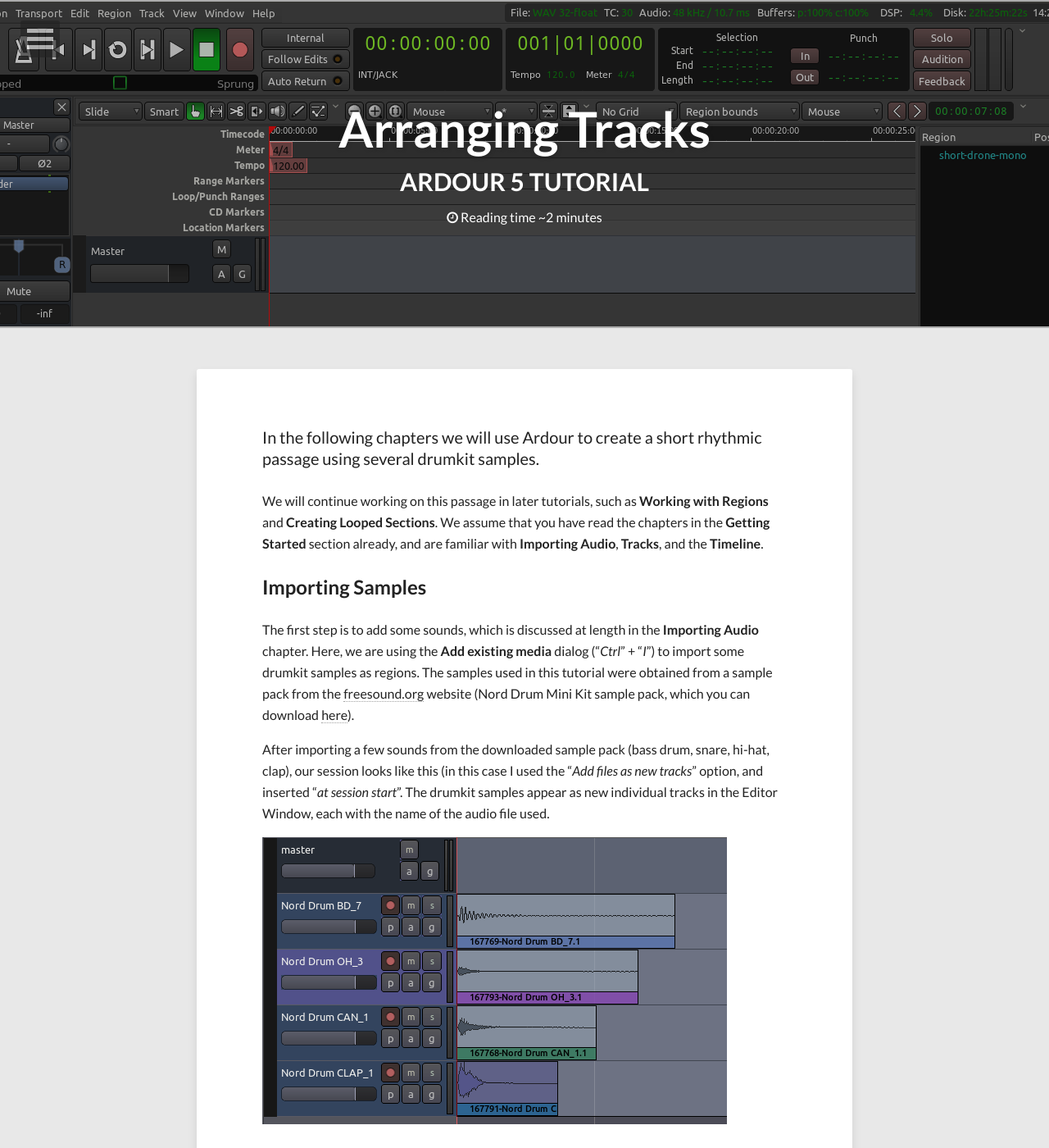
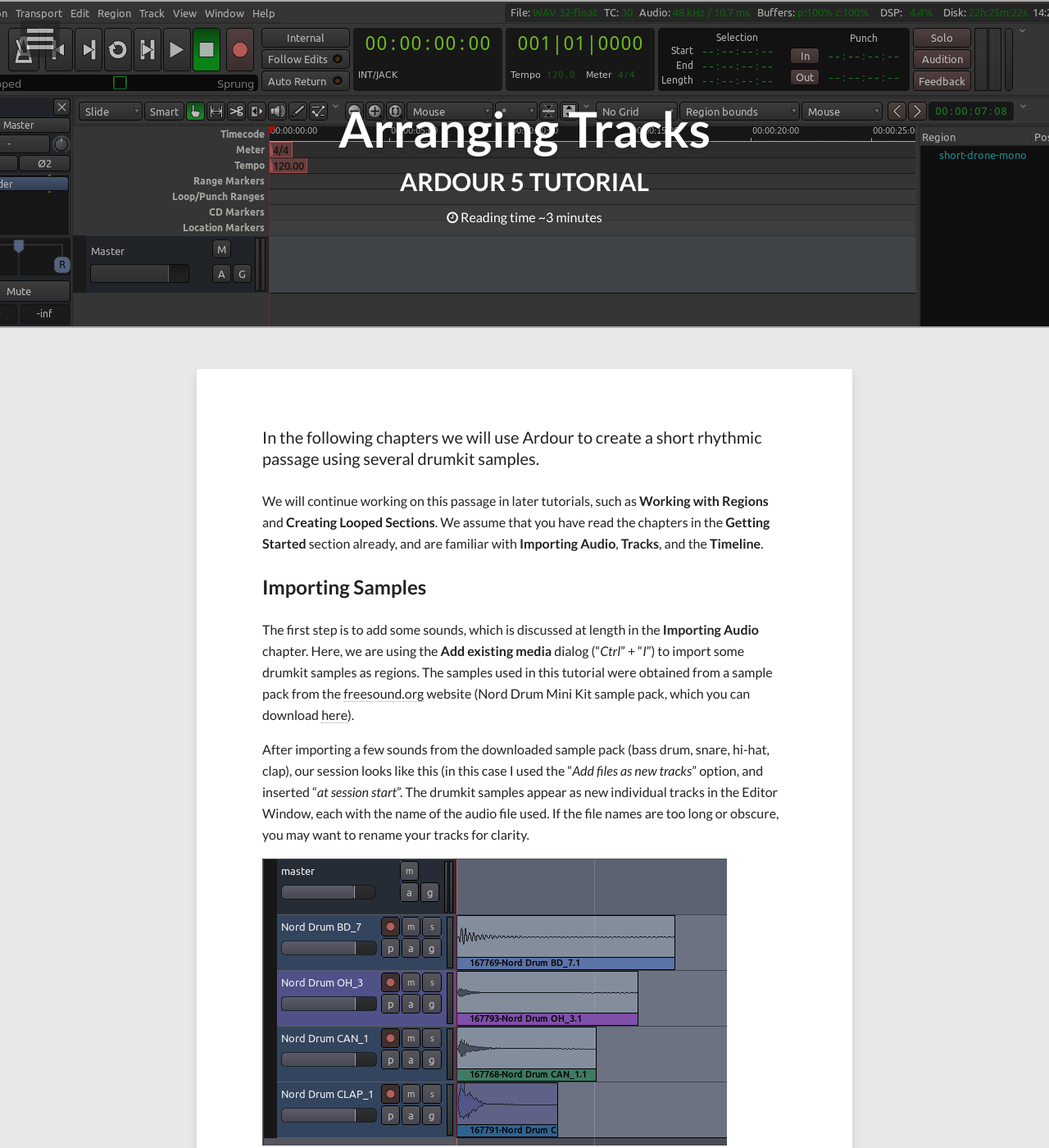
Before and after one commit to brunoruviaro/ardour4-tutorial, a Jekyll site: the page built from _posts/2014-08-29-arranging-tracks.md, in a window 1280 px wide and 1400 px high. Shown: the whole window at 82% size. Built offline with Jekyll 4.4.1, drawn with Linux system fonts in a browser that asks for light colours; nearby versions of some CDN libraries.

Commit message:
Update 2014-08-29-arranging-tracks.md

```diff
--- a/_posts/2014-08-29-arranging-tracks.md
+++ b/_posts/2014-08-29-arranging-tracks.md
@@ -31,7 +31,7 @@
 After importing a few sounds from the downloaded sample pack (bass drum, snare, hi-hat, clap),
 our session looks like this (in this case I used the "*Add files as new tracks*" option, and inserted "*at session
 start*". The drumkit samples appear as new individual tracks in the Editor Window, each with the name of the
-audio file used.
+audio file used. If the file names are too long or obscure, you may want to rename your tracks for clarity.
 
 ![FS2]({{ site.url }}/images/Ardour4_Freesound_2.png)
 
```
